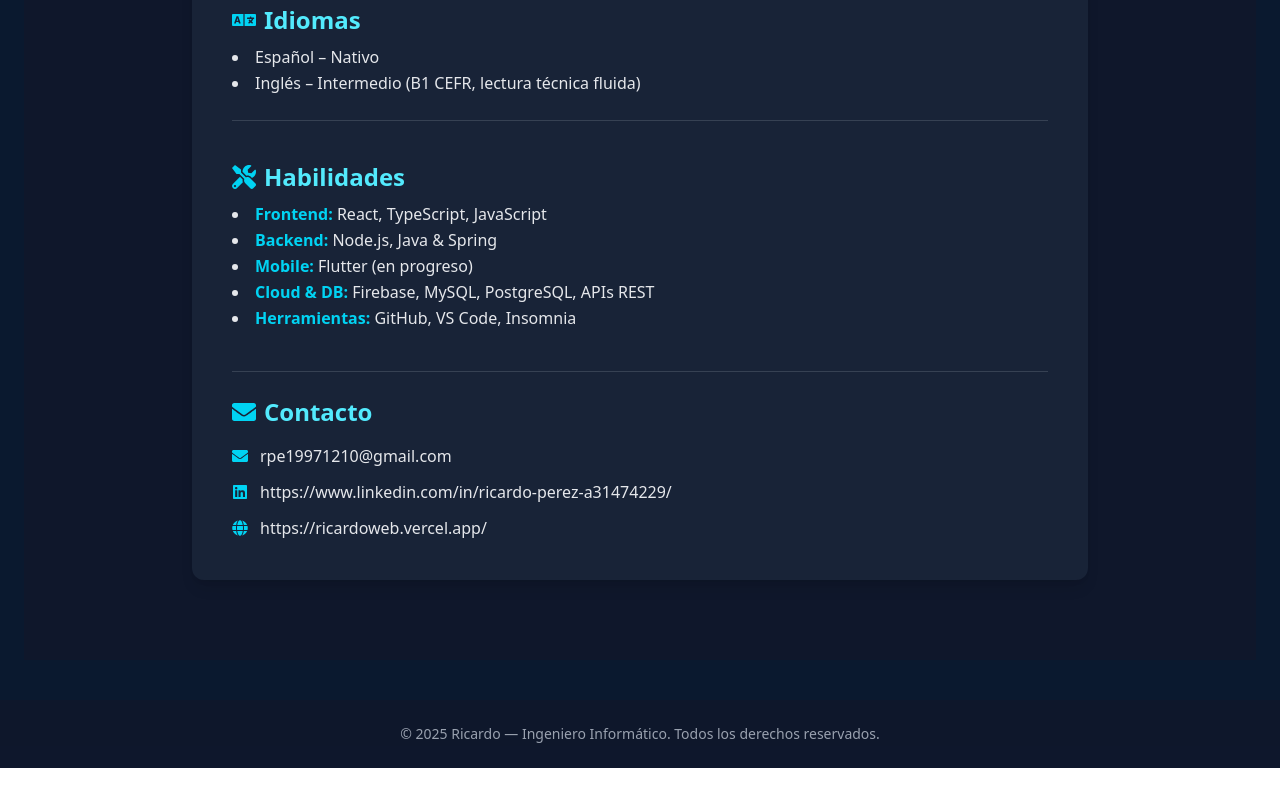
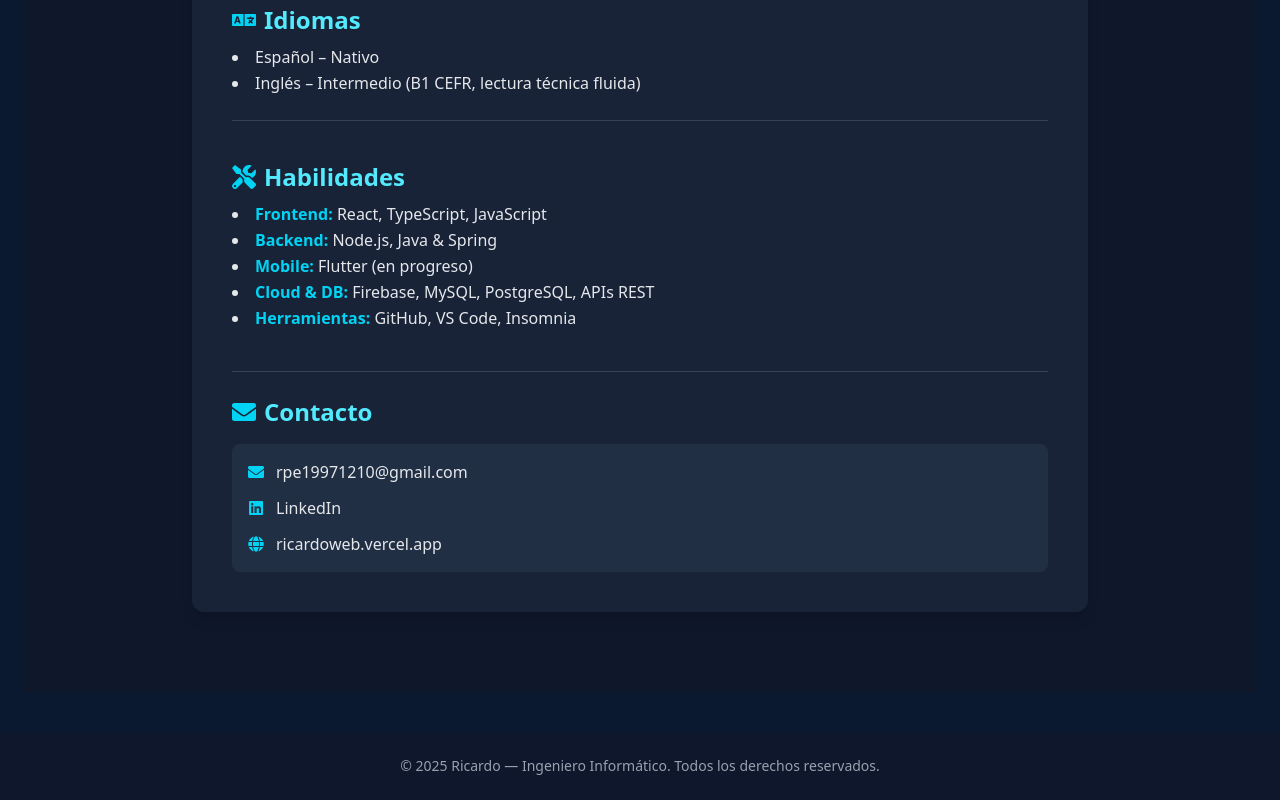
Before and after one commit to blackgoku-97/portafolio, a React (Vite) app: page /curriculum in a window 1280 px wide. Shown: the part 1795-2595 px from the top of the page. Before the commit the page ends 2563 px from the top, so only its background shows below. Built offline with nearby package versions, Linux system fonts and the light colour scheme.

Commit message:
mejorando 24

```diff
--- a/src/pages/CurriculumContent.tsx
+++ b/src/pages/CurriculumContent.tsx
@@ -165,6 +165,7 @@ export default function CurriculumContent() {
           <h2 className="text-2xl font-bold text-cyan-300 mb-4 flex items-center gap-2">
             <FaEnvelope className="text-cyan-400" /> Contacto
           </h2>
+          <div className="bg-slate-700/40 rounded-lg p-4">
             <ul className="space-y-3 text-gray-200">
               <li className="flex items-center gap-3">
                 <FaEnvelope className="text-cyan-400" />
@@ -183,7 +184,7 @@ export default function CurriculumContent() {
                   rel="noopener noreferrer"
                   className="hover:text-cyan-300 transition-colors"
                 >
-                https://www.linkedin.com/in/ricardo-perez-a31474229/
+                  LinkedIn
                 </a>
               </li>
               <li className="flex items-center gap-3">
@@ -194,10 +195,11 @@ export default function CurriculumContent() {
                   rel="noopener noreferrer"
                   className="hover:text-cyan-300 transition-colors"
                 >
-                https://ricardoweb.vercel.app/
+                  ricardoweb.vercel.app
                 </a>
               </li>
             </ul>
+          </div>
         </section>
       </div>
     </div>
```
Lines whose indentation alone changed are shown as unchanged.
